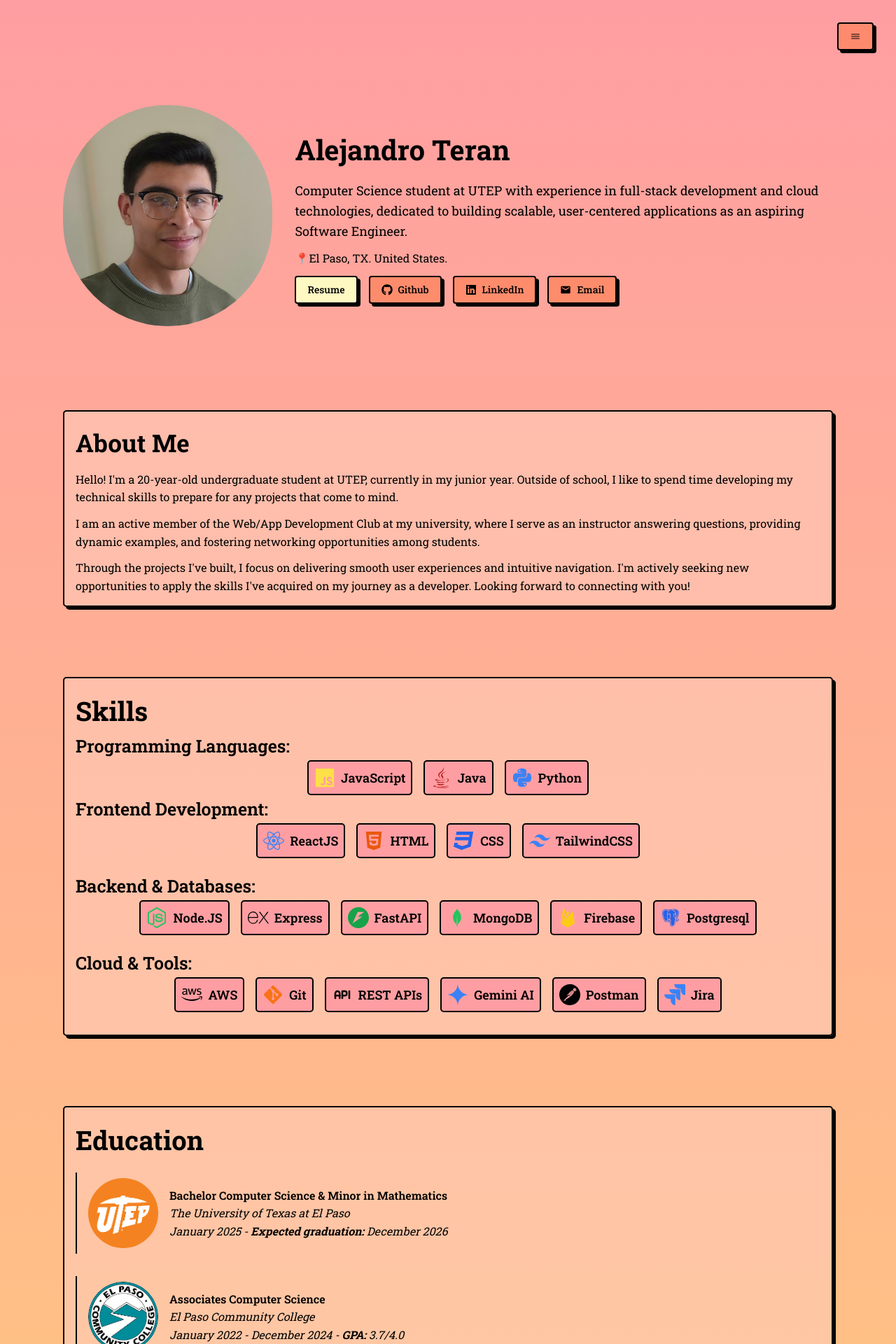
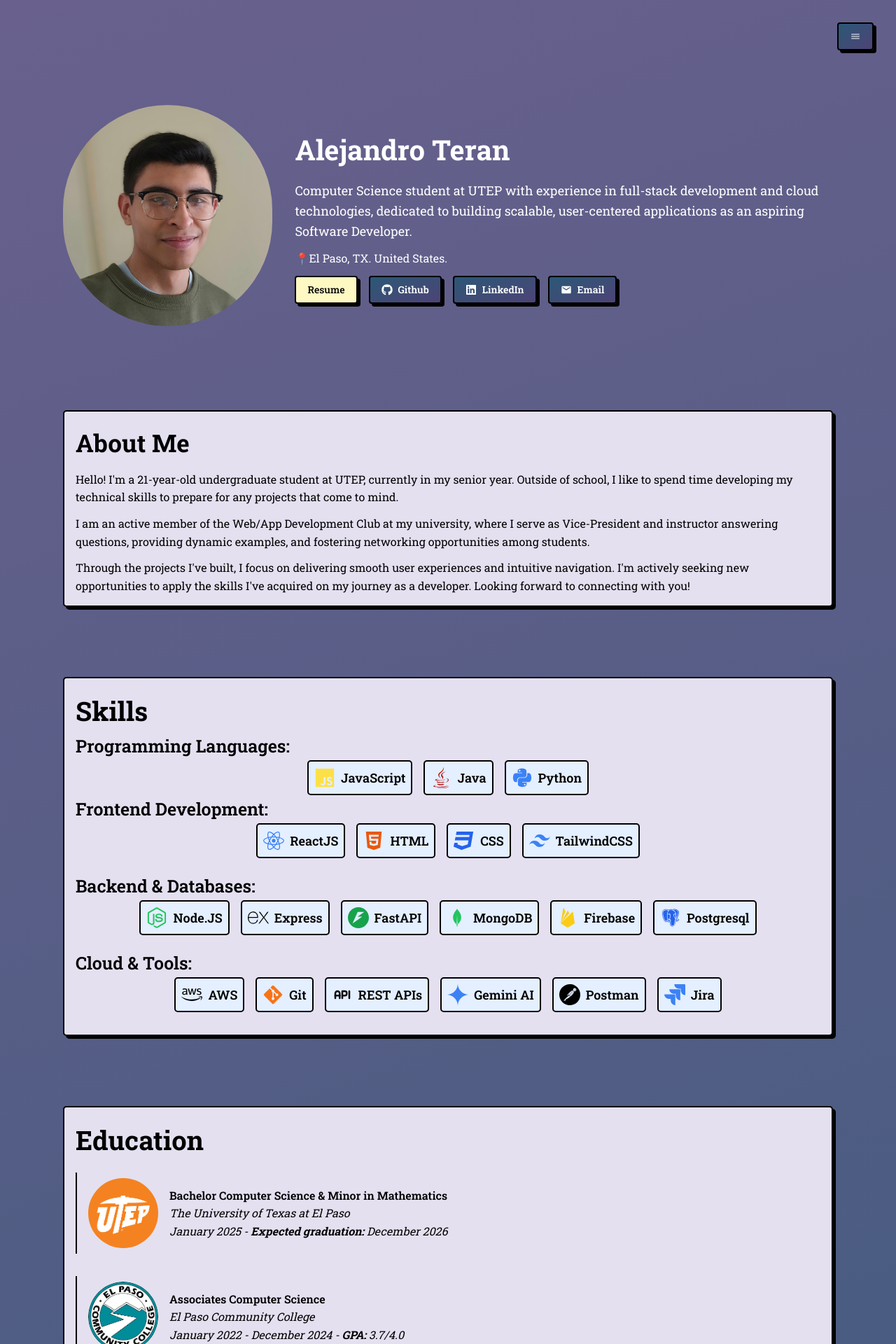
Before and after one commit to Ateran7595/Portfolio, a React (Vite) app: page / in a window 1280 px wide. Shown: the top 1920 px of the page at 70% size. Built offline with nearby package versions, Linux system fonts and the light colour scheme.

Commit message:
Changed porfolio color palette

```diff
--- a/src/App.css
+++ b/src/App.css
@@ -14,7 +14,8 @@
     align-items: center;
     padding-top: 150px;
     padding-bottom: 150px;
-    background: linear-gradient(to bottom, #ff9ea2, #ffc284, #fd7a4a);
+    background: linear-gradient(-20deg, #2b5876 0%, #69608d 100%);
+    /* color: white; */
     line-height: 1.6;
   }
 
--- a/src/App.jsx
+++ b/src/App.jsx
@@ -46,16 +46,16 @@
 
   return (
     <div>
-      <Sheet className='transition-transform duration-500 ease-in-out'>
-        <SheetTrigger asChild className="fixed sm:top-8 xs:top-4 sm:right-8 xs:right-4 flex items-center z-[998]">
-          <Button className='font-roboto font-semibold bg-[#fd7a4a94] hover:bg-[#ffa381]' data-aos="fade-zoom-in"><IoIosMenu /></Button>
+      <Sheet className='transition-all duration-300'>
+        <SheetTrigger asChild className="fixed sm:top-8 xs:top-4 sm:right-8 xs:right-4 flex items-center z-[998] transition-all duration-300">
+          <Button className='bg-gradient-to-br from-[#2b5876] to-[#4e4376] text-white hover:from-[#244b63] hover:to-[#3f3863] transition-all duration-300' data-aos="fade-zoom-in"><IoIosMenu /></Button>
         </SheetTrigger>
-        <SheetContent  className='w-[350px] font-roboto z-[999] '>
+        <SheetContent  className='w-[350px] font-roboto z-[999] bg-[#e4e0f0] transition-all duration-300'>
           <SheetHeader >
             <SheetTitle className='text-center text-[25px]'>Menu</SheetTitle>
           </SheetHeader>
-          <div className='flex flex-col gap-4'>
-            <SheetCloseBtn idref='About' btnName='About Me' />
+          <div className='flex flex-col gap-4 transition-all duration-300'>
+            <SheetCloseBtn idref='About' btnName='About Me'  />
             <SheetCloseBtn idref='Skills' btnName='Skills' />
             <SheetCloseBtn idref='Education' btnName='Education' />
             <SheetCloseBtn idref='Experience' btnName='Experience' />
@@ -80,31 +80,31 @@
         <div>
           <img src="../picture.jpg" alt="" className='sm:w-[300px] xs:w-[250px] m-auto flex rounded-[170px]' />
         </div>
-        <div className='font-roboto lg:w-[70%] md:w-[80%] flex justify-center lg:items-start lg:text-start xs:items-center xs:text-center flex-col gap-3'>
+        <div className='font-roboto lg:w-[70%] md:w-[80%] flex justify-center lg:items-start lg:text-start xs:items-center xs:text-center flex-col gap-3 text-white'>
           <h1 className='font-bold lg:text-[40px] xs:text-[30px] '>Alejandro Teran</h1>
-          <p className='lg:text-[18px] sm:text-[16px]'>Computer Science student at UTEP with experience in full-stack development and cloud technologies, dedicated to building scalable, user-centered applications as an aspiring Software Engineer.</p>
+          <p className='lg:text-[18px] sm:text-[16px]'>Computer Science student at UTEP with experience in full-stack development and cloud technologies, dedicated to building scalable, user-centered applications as an aspiring Software Developer.</p>
           <p>📍El Paso, TX. United States.</p>
           <div className='flex flex-wrap justify-center gap-4'>
             <a href="../resume.pdf" target='__blank'><Button className='bg-yellow-100 '>Resume</Button></a>
-            <a href="https://github.com/Ateran7595" target='__blank'><Button className='hover:bg-[#ffa381]'><FaGithub />Github</Button></a>
-            <a href="https://www.linkedin.com/in/alejandro-teran795/" target='__blank'><Button className='hover:bg-[#ffa381]'><FaLinkedin />LinkedIn</Button></a>
-            <Button onClick={() => window.location.href = 'mailto:alexteran795@gmail.com'} className='hover:bg-[#ffa381]'><MdEmail />Email</Button>
+            <a href="https://github.com/Ateran7595" target='__blank'><Button className='font-roboto font-semibold bg-gradient-to-br from-[#2b5876] to-[#4e4376] text-white hover:from-[#244b63] hover:to-[#3f3863] transition-all duration-300'><FaGithub />Github</Button></a>
+            <a href="https://www.linkedin.com/in/alejandro-teran795/" target='__blank'><Button className='font-roboto font-semibold bg-gradient-to-br from-[#2b5876] to-[#4e4376] text-white hover:from-[#244b63] hover:to-[#3f3863] transition-all duration-300'><FaLinkedin />LinkedIn</Button></a>
+            <Button onClick={() => window.location.href = 'mailto:alexteran795@gmail.com'} className='font-roboto font-semibold bg-gradient-to-br from-[#2b5876] to-[#4e4376] text-white hover:from-[#244b63] hover:to-[#3f3863] transition-all duration-300'><MdEmail />Email</Button>
           </div>
         </div>
       </div>
-      <div id='About' className='relative flex flex-col justify-center items-start gap-3 font-roboto xl:w-[1100px] lg:w-[850px] md:w-[650px] sm:w-[550px] xs:w-[350px] m-auto mt-[120px] bg-[#ffccba94] shadow-shadow rounded-[5px] p-4 border-solid border-2 border-black' data-aos="fade-zoom-in">
+      <div id='About' className='relative flex flex-col justify-center items-start gap-3 font-roboto xl:w-[1100px] lg:w-[850px] md:w-[650px] sm:w-[550px] xs:w-[350px] m-auto mt-[120px] bg-[#e4e0f0] shadow-shadow rounded-[5px] p-4 border-solid border-2 border-black' data-aos="fade-zoom-in">
         <h1 className='font-bold lg:text-[35px] sm:text-[30px] xs:text-[25px]'>About Me</h1>
         <p>
-          Hello! I'm a 20-year-old undergraduate student at UTEP, currently in my junior year. Outside of school, I like to spend time developing my technical skills to prepare for any projects that come to mind.
+          Hello! I'm a 21-year-old undergraduate student at UTEP, currently in my senior year. Outside of school, I like to spend time developing my technical skills to prepare for any projects that come to mind.
         </p>
         <p>
-          I am an active member of the Web/App Development Club at my university, where I serve as an instructor answering questions, providing dynamic examples, and fostering networking opportunities among students.
+          I am an active member of the Web/App Development Club at my university, where I serve as Vice-President and instructor answering questions, providing dynamic examples, and fostering networking opportunities among students.
         </p>
         <p>
           Through the projects I've built, I focus on delivering smooth user experiences and intuitive navigation. I'm actively seeking new opportunities to apply the skills I've acquired on my journey as a developer. Looking forward to connecting with you!
         </p>
       </div>
-      <div id='Skills' className='relative flex flex-col justify-center items-start font-roboto xl:w-[1100px] lg:w-[850px] md:w-[650px] sm:w-[550px] xs:w-[350px] m-auto mt-[100px] bg-[#ffccba94] shadow-shadow rounded-[5px] p-4 border-solid border-2 border-black' data-aos="fade-zoom-in">
+      <div id='Skills' className='relative flex flex-col justify-center items-start font-roboto xl:w-[1100px] lg:w-[850px] md:w-[650px] sm:w-[550px] xs:w-[350px] m-auto mt-[100px] bg-[#e4e0f0]  shadow-shadow rounded-[5px] p-4 border-solid border-2 border-black' data-aos="fade-zoom-in">
         <h1 className='font-bold lg:text-[38px] sm:text-[30px] xs:text-[25px]'>Skills</h1>
         <div className='mb-4 w-full'>
         <div>
@@ -148,7 +148,7 @@
           </div>
         </div>
       </div>
-      <div id='Education' className='relative flex flex-col justify-center items-start font-roboto xl:w-[1100px] lg:w-[850px] md:w-[650px] sm:w-[550px] xs:w-[350px] m-auto mt-[100px] bg-[#ffccba94] shadow-shadow rounded-[5px] p-4 border-solid border-2 border-black' data-aos="fade-zoom-in">
+      <div id='Education' className='relative flex flex-col justify-center items-start font-roboto xl:w-[1100px] lg:w-[850px] md:w-[650px] sm:w-[550px] xs:w-[350px] m-auto mt-[100px] bg-[#e4e0f0]  shadow-shadow rounded-[5px] p-4 border-solid border-2 border-black' data-aos="fade-zoom-in">
         <h1 className='font-bold lg:text-[38px] md:text-[30px] xs:text-[25px]'>Education</h1>
         <div className='flex items-center justify-center gap-4 border-solid border-l-2 border-black pl-4 pt-2 pb-2 mt-4'>
           <img src="../utep.png" alt="utep" className='sm:w-[100px] xs:w-[80px] rounded-[100px]' />
@@ -167,14 +167,15 @@
           </div>
         </div>
       </div>
-      <div id='Experience' className='relative flex flex-col justify-center items-start font-roboto xl:w-[1100px] lg:w-[850px] md:w-[650px] sm:w-[550px] xs:w-[350px] m-auto mt-[100px] bg-[#ffccba94] shadow-shadow rounded-[5px] p-4 border-solid border-2 border-black' data-aos="fade-zoom-in">
+      <div id='Experience' className='relative flex flex-col justify-center items-start font-roboto xl:w-[1100px] lg:w-[850px] md:w-[650px] sm:w-[550px] xs:w-[350px] m-auto mt-[100px] bg-[#e4e0f0]  shadow-shadow rounded-[5px] p-4 border-solid border-2 border-black' data-aos="fade-zoom-in">
         <h1 className='font-bold lg:text-[38px] md:text-[30px] xs:text-[25px]'>Experience</h1>
+        <ExperienceInfo imgSrc={"../water.png"} title={"IT Intern"} company={"El Paso Water"} date={'9/2025 - Present'} desc={'Supported enterprise IT operations at El Paso Water by diagnosing and resolving hardware and software issues, imaging and deploying 50+ devices, and managing users and device policies through Active Directory and Microsoft Intune to ensure secure, reliable system access.'} />
         <ExperienceInfo imgSrc={"../modo.webp"} title={"Software Developer Intern"} company={"Modo Labs"} date={'6/2025 - 8/2025'} desc={'Built features to enhance UTEP’s student experience on Modo’s AWS-based platform. I developed an advisor scheduling tool with automated filtering and Calendly integration, and a scalable events module with registration, calendar sync, and club/department filtering—improving accessibility for 5,000+ students.'} />
         <ExperienceInfo imgSrc={"../VSV.webp"} title={'Frontend Developer Volunteeer'} company={'Visionary Solutions of Virginia'} date={'3/2025 - 6/2025'} desc={'As a Frontend Developer Volunteer at Visionary Solutions of Virginia, I created accessible, user-friendly web interfaces using Figma and Wix. I collaborated with designers and developers to optimize performance, ensure WCAG compliance, and improve user experience based on research and feedback.'} />
       </div>
-      <div id='Projects' className='relative flex flex-col justify-center items-start font-roboto xl:w-[1100px] lg:w-[850px] md:w-[650px] sm:w-[550px] xs:w-[350px] m-auto mt-[100px] bg-[#ffccba94] shadow-shadow rounded-[5px] p-4 border-solid border-2 border-black' data-aos="fade-zoom-in">
+      <div id='Projects' className='relative flex flex-col justify-center items-start font-roboto xl:w-[1100px] lg:w-[850px] md:w-[650px] sm:w-[550px] xs:w-[350px] m-auto mt-[100px] bg-[#e4e0f0]  shadow-shadow rounded-[5px] p-4 border-solid border-2 border-black' data-aos="fade-zoom-in">
         <h1 className='font-bold lg:text-[38px] md:text-[30px] xs:text-[25px]'>Projects</h1>
-        <ProjectInfo imgSrc={'../urtechjobs.png'} name={'URTechJobs - Job Scrapper'} desc={'Built URTechJobs to assist students in finding tech internships efficiently, leveraging scraping for up-to-date listings and Gemini AI for resume recommendations, built with React and FastAPI.'} tools={['FastAPI', 'React', 'GeminiAI']} sourceCode={'https://github.com/Ateran7595/URTechJobs'} liveDemo={'https://ur-tech-jobs.vercel.app/'} />
+        <ProjectInfo imgSrc={'../urtechjobs.png'} name={'URTechJobs - Job Scrapper'} desc={'Built URTechJobs to assist students in finding tech internships efficiently, leveraging scraping for up-to-date listings and Gemini AI for resume recommendations, built with React and FastAPI.'} tools={['Python','FastAPI', 'React', 'GeminiAI']} sourceCode={'https://github.com/Ateran7595/URTechJobs'} liveDemo={'https://ur-tech-jobs.vercel.app/'} />
         <ProjectInfo imgSrc={"../spacet.png"} name={'Space Object Tracker'} desc={"Developed a space object tracking system prototype for my University’s Department of Space, enabling scientists, space agency representatives, and administrators to monitor and analyze orbital debris and satellites, providing long-term impact analysis and density reports from CSV data."} tools={["Java"]} sourceCode={"https://github.com/Ateran7595/SpaceTrackerPR"} liveDemo={''} />
         <ProjectInfo imgSrc={'../RTrip.png'} name={'RTrip - AI Travel Destination Finder'} desc={'Built RTrip, a travel planner using Gemini AI to generate personalized itineraries with real-time data and images via Google Places and Unsplash APIs, powered by React, Node.js, and Firebase.'} tools={["React", 'Node.JS', 'GeminiAI', 'Firebase']} sourceCode={'https://github.com/Ateran7595/RTrip'} liveDemo={'https://r-trip.vercel.app/'} />
         <ProjectInfo imgSrc={"../RPproject.png"} name={'Local Church Website'} desc={'Developed a local church website centralizing event details, services, directions, and resources, improving engagement for 100+ users.'} tools={["React", "Node.JS", "Firebase"]} sourceCode={"https://github.com/Ateran7595/Roca-Potencia"} liveDemo={"https://roca-potencia.vercel.app/"} />
--- a/src/ReuseComp/ProjectInfo.jsx
+++ b/src/ReuseComp/ProjectInfo.jsx
@@ -25,8 +25,8 @@
         </div>
         </div>
         <div className='flex justify-center gap-6 items-center w-full'>
-        <a href={sourceCode} target='__blank' className='w-full'><Button className='w-full font-bold bg-yellow-100' ><FaGithub />Source Code</Button></a>
-        <a href={liveDemo} target='__blank' className='w-full'><Button className='w-full font-bold bg-yellow-100'><FiExternalLink />Live Demo</Button></a>
+        <a href={sourceCode} target='__blank' className='w-full'><Button className='w-full font-bold bg-gradient-to-br from-[#2b5876] to-[#4e4376] text-white hover:from-[#244b63] hover:to-[#3f3863] transition-all duration-300' ><FaGithub />Source Code</Button></a>
+        <a href={liveDemo} target='__blank' className='w-full'><Button className='w-full font-bold bg-gradient-to-br from-[#2b5876] to-[#4e4376] text-white hover:from-[#244b63] hover:to-[#3f3863] transition-all duration-300'><FiExternalLink />Live Demo</Button></a>
         </div>
     </div>
   )
--- a/src/ReuseComp/ProjectTool.jsx
+++ b/src/ReuseComp/ProjectTool.jsx
@@ -2,7 +2,7 @@
 
 function ProjectTool({ name }) {
   return (
-    <li className='border-solid border-2 border-black bg-[#ff9ea2] hover:bg-[#ffb2b4] cursor-default rounded-[25px] xl:p-[6px] lg:p-[3px] w-[100px]'>{name}</li>
+    <li className='border-solid border-2 border-black bg-[#e4efff] hover:bg-[#cadefc]  cursor-default rounded-[25px] xl:p-[6px] lg:p-[3px] w-[100px] transition-all duration-300'>{name}</li>
   )
 }
 
--- a/src/ReuseComp/SheetCloseBtn.jsx
+++ b/src/ReuseComp/SheetCloseBtn.jsx
@@ -5,7 +5,7 @@
 function SheetCloseBtn({ idref, btnName }) {
   return (
     <SheetClose asChild className='flex justify-start items-start m-auto mt-4'>
-        <a href={`#${idref}`}><Button className='bg-[#ff8558] hover:bg-[#ffa381]'>{btnName}</Button></a>
+        <a href={`#${idref}`}><Button className='font-roboto font-semibold bg-gradient-to-br from-[#2b5876] to-[#4e4376] text-white hover:from-[#244b63] hover:to-[#3f3863] transition-all duration-300'>{btnName}</Button></a>
     </SheetClose>
   )
 }
--- a/src/ReuseComp/Tools.jsx
+++ b/src/ReuseComp/Tools.jsx
@@ -2,7 +2,7 @@
 
 function Tools({ icon: Icon, name, iconClass}) {
   return (
-    <div className='flex justify-center items-center gap-2 bg-[#ff9ea2] hover:bg-[#ffb2b4] cursor-default rounded-[5px] p-2 border-solid border-2 border-black'>
+    <div className='flex justify-center items-center gap-2 bg-[#e4efff] hover:bg-[#cadefc] cursor-default rounded-[5px] p-2 border-solid border-2 border-black transition-all duration-300'>
         <Icon className={`md:text-[30px] xs:text-[20px] ${iconClass}`} />
         <div className='flex flex-col leading-tight'>
             <h1 className='font-semibold lg:text-[18px] xs:text-[15px] '>{name}</h1>
```
Also changed, not shown: public/water.png (added).
